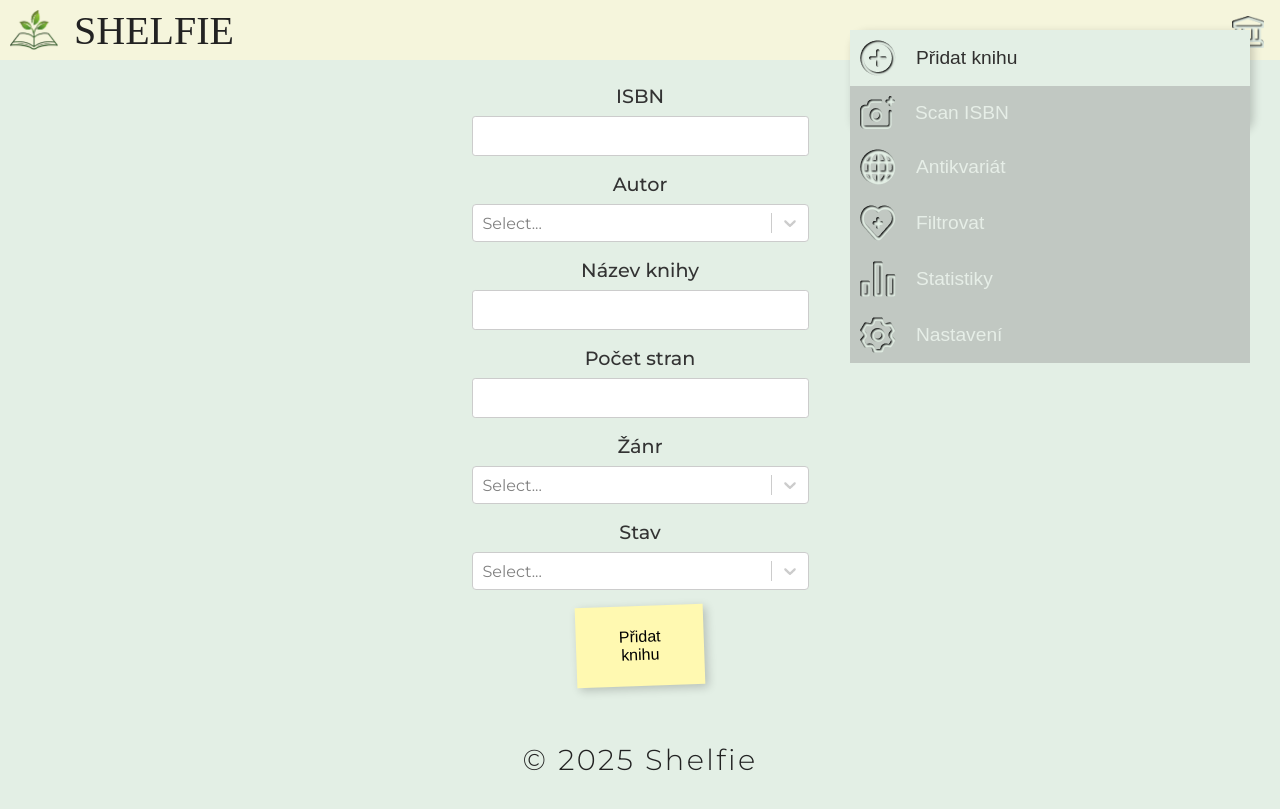
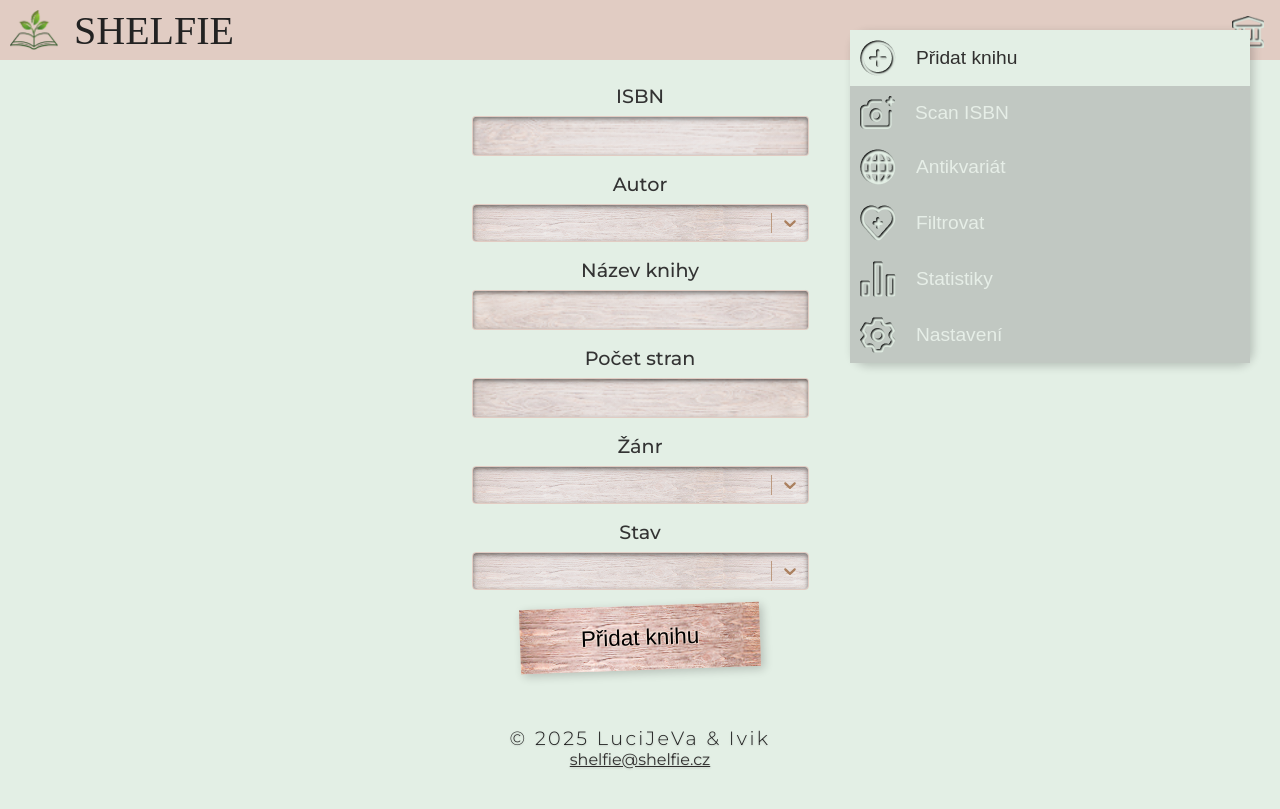
Before and after one commit to jficz/shelfie, a React (Vite) app: page /pridat-knihu in a window 1280 px wide. Both pictures are taken after a click on the element 1248 px from the left and 32 px from the top of the page. Built offline with nearby package versions, Linux system fonts and the light colour scheme; a web font is replaced by a local one.

Commit message:
Partial style changes rename root styles improve styles in AddBookForm better click settings with menu button

```diff
--- a/src/app.jsx
+++ b/src/app.jsx
@@ -10,7 +10,7 @@ export const App = () => {
     SaveFilesToLocalStorage();
   }, []);
 
-  setTimeout(() => setShowHomePage(true), 3000);
+  setTimeout(() => setShowHomePage(true), 1000);
 
   return <>{showHomePage ? <HomePage /> : <LoadingPage />}</>;
 };
--- a/src/components/AddBookForm/AddBookForm.css
+++ b/src/components/AddBookForm/AddBookForm.css
@@ -5,9 +5,8 @@
   min-width: 385px;
   margin: 0;
   padding: 1.5rem;
-  background-color: var(--background-color);
-  color: rgba(48, 47, 46, 1);
-
+  background-color: var(--background-color-green);
+  color: var(--font-color)
 }
 
 .form-group {
@@ -23,54 +22,86 @@
   font-size: 1.2rem;
 }
 
+#isbn,
+#title,
+#pages {
+  box-shadow: inset 0 2px 4px rgba(0, 0, 0, 0.5);
+}
+
 .form-group input,
 .form-group select {
-
+  color: var(--font-color);
   padding: 0.5rem;
-  border: 1px solid #ccc;
+  border: 1px solid #e1ccc3;
   border-radius: 0.2rem;
   font-size: 1.2rem;
   background-size: cover;
-  /* box-shadow: inset 0 2px 4px rgba(0, 0, 0, 0.5);
-  text-shadow: 7px 7px 7px rgb(255, 255, 255); */
+  background-color: hsl(26, 31%, 92%);
+  text-shadow: 7px 7px 7px rgb(255, 255, 255);
 }
 
-/* .form-group #isbn {
-  background-image:
-    linear-gradient(rgba(255, 255, 255, 0.2), rgba(255, 255, 255, 0.2)),
-    url(../../assets/shelf_01_small.png);
+.select-inputs__control,
+.select-inputs__single-value,
+.select-inputs__input input,
+.select-inputs__placeholder {
+  color: var(--font-color) !important;
 }
 
-.form-group #author {
+.select-inputs__control div {
+  color: var(--font-color) !important;
+}
+
+.select-inputs__value-container {
+  color: var(--font-color) !important;
+}
+
+.select-inputs__option {
+  color: var(--font-color) !important;
+}
+
+.react-select__input {
+  line-height: normal !important;
+  padding: 0 !important;
+  margin: 0 !important;
+  transform: none !important;
+  position: relative !important;
+  top: 0 !important;
+}
+
+.select-inputs__control {
+  background-image: linear-gradient(rgba(230, 230, 230, 0.7), rgba(230, 230, 230, 0.7)),
+    url(../../assets/shelf_05_small.png);
+  background-color: rgba(249, 247, 246, 0.983) !important;
+  border-color: #e1ccc3 !important;
+  box-shadow: inset 0 2px 4px rgba(0, 0, 0, 0.5) !important;
+}
+
+.select-inputs__indicator-separator {
+  background-color: hsl(26, 31%, 62%) !important;
+}
+
+.select-inputs__dropdown-indicator svg {
+  fill: hsl(26, 31%, 52%);
+  border-left: none;
+}
+
+.form-group #isbn {
   background-image:
-    linear-gradient(rgba(255, 255, 255, 0.2), rgba(255, 255, 255, 0.2)),
-    url(../../assets/shelf_02_small.png);
+    linear-gradient(rgba(230, 230, 230, 0.7), rgba(230, 230, 230, 0.7)),
+    url(../../assets/shelf_01_small.png);
 }
 
 .form-group #title {
   background-image:
-    linear-gradient(rgba(255, 255, 255, 0.2), rgba(255, 255, 255, 0.2)),
+    linear-gradient(rgba(230, 230, 230, 0.7), rgba(230, 230, 230, 0.7)),
     url(../../assets/shelf_03_small.png);
 }
 
 .form-group #pages {
   background-image:
-    linear-gradient(rgba(255, 255, 255, 0.2), rgba(255, 255, 255, 0.2)),
+    linear-gradient(rgba(230, 230, 230, 0.7), rgba(230, 230, 230, 0.7)),
     url(../../assets/shelf_04_small.png);
 }
-
-.form-group #genre {
-  background-image:
-    linear-gradient(rgba(255, 255, 255, 0.2), rgba(255, 255, 255, 0.2)),
-    url(../../assets/shelf_05_small.png);
-}
-
-.form-group #status {
-  background-image:
-    linear-gradient(rgba(255, 255, 255, 0.2), rgba(255, 255, 255, 0.2)),
-    url(../../assets/shelf_06_small.png);
-
-} */
 
 .form-buttons {
   display: flex;
@@ -79,18 +110,23 @@
 }
 
 button[type="submit"] {
-  background-color: #fff9b1;
+  background-image: url(../../assets/shelf_05_small.png);
+  background-size: initial;
+  background-color: var(--accent-color-beige);
   border: none;
   box-shadow: 3px 3px 10px rgba(0, 0, 0, 0.2);
   padding: 1rem 1.5rem;
-  font-size: 1rem;
+  font-size: 1.4rem;
   transform: rotate(-2deg);
   cursor: pointer;
   transition: transform 0.2s ease, box-shadow 0.2s ease;
   cursor: pointer;
-  width: 8rem;
-  height: 5rem;
+  width: 15rem;
+  height: 4rem;
   text-align: center;
+  text-shadow:
+    1px 1px 0 #f1dbd1,
+    -1px -1px 0 #f1dbd1;
 }
 
 button[type="submit"]:hover {
--- a/src/components/AddBookForm/AddBookForm.jsx
+++ b/src/components/AddBookForm/AddBookForm.jsx
@@ -103,6 +103,8 @@ export const AddBookForm = () => {
       <div className="form-group">
         <label htmlFor="author">Autor</label>
         <CreatableSelect
+          classNamePrefix="select-inputs"
+          placeholder=""
           isClearable
           isDisabled={isLoadingSelect}
           isLoading={isLoadingSelect}
@@ -143,6 +145,8 @@ export const AddBookForm = () => {
       <div className="form-group">
         <label htmlFor="genre">Žánr</label>
         <Select
+          classNamePrefix="select-inputs"
+          placeholder=""
           isMulti
           name="genres"
           options={genres.map((genre) => ({
@@ -150,16 +154,14 @@ export const AddBookForm = () => {
             value: genre.id,
           }))}
           onChange={(newValue) => handleSelectChangeMulti(newValue, 'genre')}
-          className="basic-multi-select"
-          classNamePrefix="select"
         />
       </div>
 
       <div className="form-group">
         <label htmlFor="status">Stav</label>
         <Select
-          className="basic-single"
-          classNamePrefix="select"
+          classNamePrefix="select-inputs"
+          placeholder=""
           isLoading={isLoadingSelect}
           isClearable
           name="status"
--- a/src/components/Footer/Footer.css
+++ b/src/components/Footer/Footer.css
@@ -4,11 +4,17 @@
   padding-top: 2rem;
   padding-bottom: 2rem;
   width: 100%;
+  text-shadow: 0 1px 2px rgba(0, 0, 0, 0.15)
 }
 
 .footer-title {
-  font-size: 1.8rem;
+  font-size: 1.2rem;
   font-weight: 300;
   letter-spacing: 0.15rem;
   z-index: 1;
 }
+
+a {
+  color: var(--font-color);
+  cursor: pointer;
+}
--- a/src/components/Footer/Footer.jsx
+++ b/src/components/Footer/Footer.jsx
@@ -3,18 +3,21 @@ import { useState } from 'react';
 import './Footer.css';
 
 export const Footer = () => {
-  const [menuOpened, setMenuOpened] = useState(false);
+  // const [menuOpened, setMenuOpened] = useState(false);
 
-  const handleClick = () => {
-    setMenuOpened(!menuOpened);
-  };
+  // const handleClick = () => {
+  //   setMenuOpened(!menuOpened);
+  // };
 
   return (
     <footer className="footer">
-      <h3 className="footer-title">© 2025 Shelfie</h3>
-      {menuOpened ? <Menu onLink={handleClick} /> : null}
+      <h3 className="footer-title">© 2025 LuciJeVa & Ivik</h3>
+      <span>
+        <a href="mailto:lucie.vadkerti@gmail.com">shelfie@shelfie.cz</a>
+      </span>
+      {/*{menuOpened ? <Menu onLink={handleClick} /> : null}
 
-      {/* <button className="button-menu" onClick={handleClick}>
+       <button className="button-menu" onClick={handleClick}>
         MENU
       </button> */}
     </footer>
--- a/src/components/Header/Header.css
+++ b/src/components/Header/Header.css
@@ -29,6 +29,7 @@
 .nav-icon--home {
   top: 1rem;
   right: 1rem;
+  cursor: pointer;
 }
 
 /*uprav velkost ikon*/
@@ -62,7 +63,7 @@
     background-image: none;
     min-height: 60px;
     height: 60px;
-    background-color: beige;
+    background-color: var(--accent-color-beige);
     display: flex;
     margin: 0;
     align-items: center;
--- a/src/components/Header/Header.jsx
+++ b/src/components/Header/Header.jsx
@@ -1,4 +1,4 @@
-import { Link } from 'react-router-dom';
+import { Link, useLocation } from 'react-router-dom';
 import './Header.css';
 import { useState, useEffect, useRef } from 'react';
 import { Menu } from '../Menu/Menu';
@@ -7,6 +7,12 @@ export const Header = () => {
   const [menuOpened, setMenuOpened] = useState(false);
   const menuRef = useRef(null);
   const iconRef = useRef(null);
+
+  const location = useLocation();
+
+  useEffect(() => {
+    setMenuOpened(false);
+  }, [location.pathname]);
 
   const handleClick = () => {
     setMenuOpened(!menuOpened);
--- a/src/components/Menu/Menu.css
+++ b/src/components/Menu/Menu.css
@@ -8,7 +8,7 @@
   right: 10px;
   top: 50px;
   z-index: 1;
-  background-color: #E3EFE5;
+  background-color: var(--background-color-green)
 }
 
 .list-item {
@@ -42,7 +42,7 @@
 }
 
 .list-item:first-child .list-button {
-  background-color: #E3EFE5;
+  background-color: var(--background-color-green);
   color: rgba(48, 47, 46, 1)
 }
 
@@ -50,7 +50,7 @@
   .expanded-menu {
     top: 30px;
     right: 30px;
-    max-height: 100px;
+    height: fit-content;
   }
 
 }
--- a/src/global.css
+++ b/src/global.css
@@ -5,7 +5,8 @@
 }
 
 :root {
-  --background-color: #E3EFE5;
+  --background-color-green: #E3EFE5;
+  --accent-color-beige: #e1ccc3;
   --shelf-color: #b27c5c;
   --book-shadow: rgba(0, 0, 0, 0.2);
   --font-main: 'Segoe UI', sans-serif;
@@ -17,7 +18,7 @@
 html,
 body {
   height: 100%;
-  background-color: var(--background-color);
+  background-color: var(--background-color-green);
   color: #222;
   font-family: var(--font-family);
 
```
